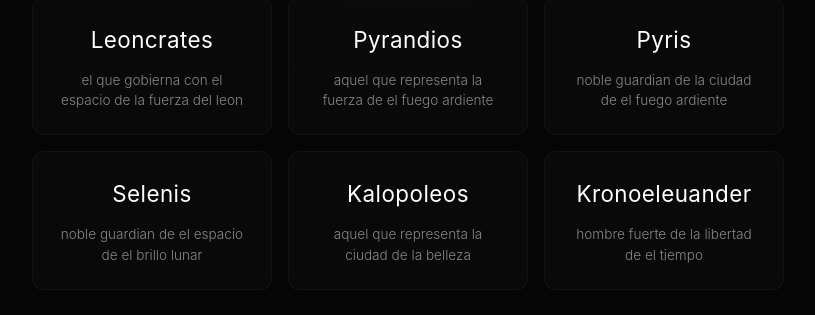
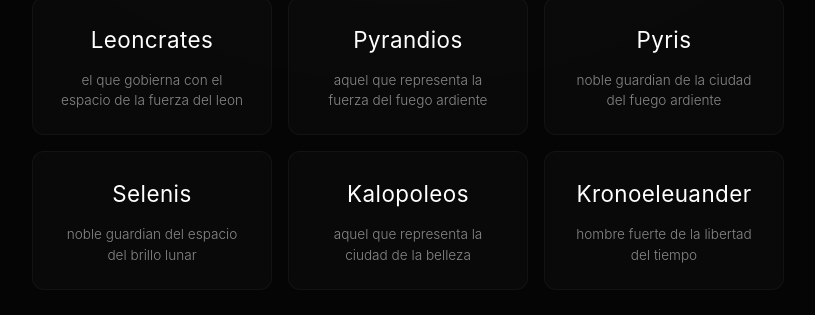
Before and after one commit to AndreaGonRod/generator, a React (Vite) app: page / in a window 1280 px wide. Shown: the part 492-807 px from the top of the page, without its empty margins (232-1047 px from the left). Built offline with nearby package versions, Linux system fonts and the light colour scheme.

Commit message:
feat: implement name generator module with Greek and Nordic datasets and formula-based composition

```diff
--- a/src/nameGenerator.js
+++ b/src/nameGenerator.js
@@ -233,6 +233,7 @@ function buildName(parts) {
     .filter(Boolean)
     .join(' ')
     .replace(/\s+/g, ' ')
+    .replace(/\bde el\b/g, 'del')
     .trim();
 
   return {
```
